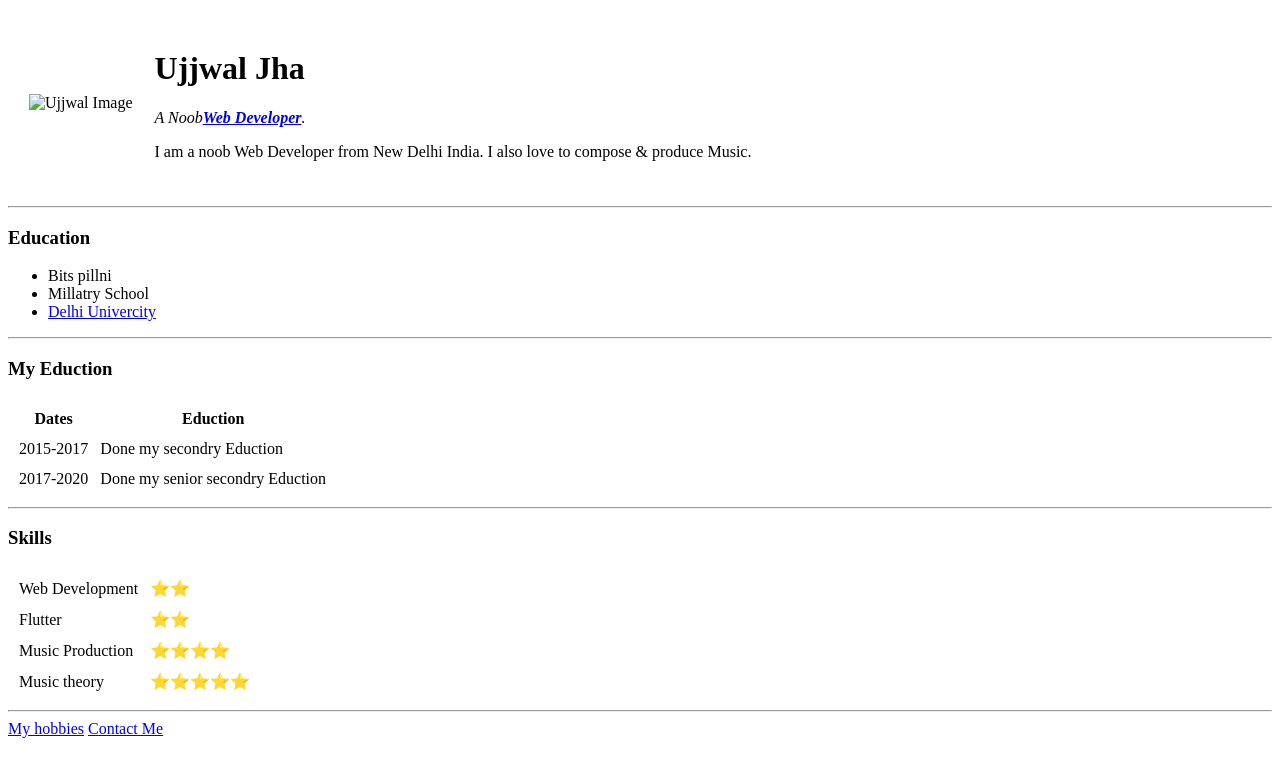
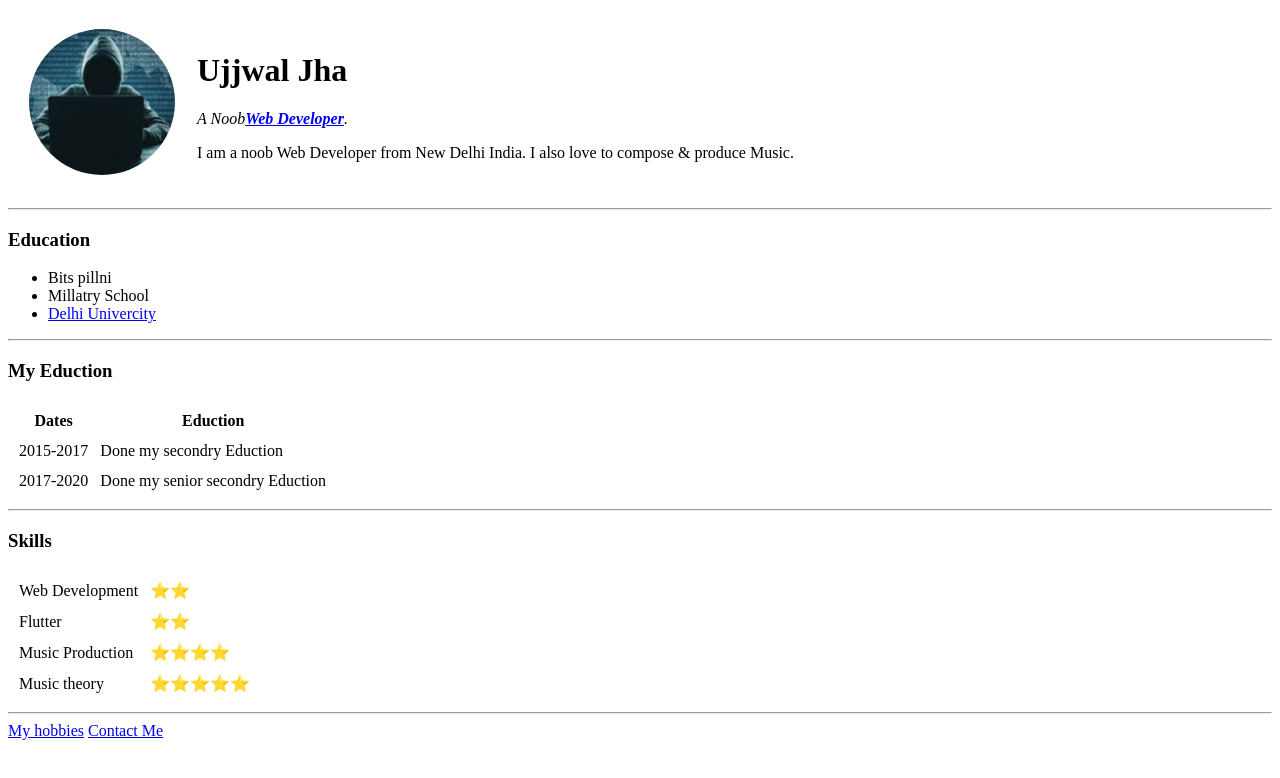
Before and after one commit to ukjha21/cv, a plain HTML site: page index.html in a window 1280 px wide. Drawn offline with Linux system fonts and the light colour scheme.

Commit message:
Update index.html

```diff
--- a/index.html
+++ b/index.html
@@ -7,7 +7,7 @@
 <body>
   <table cellspacing="20">
     <tr>
-      <td><img src="images/circle-cropped.png" alt="Ujjwal Image"></td>
+      <td><img src="circle-cropped.png" alt="Ujjwal Image"></td>
       <td><h1>Ujjwal Jha</h1>
       <p><em>A Noob<strong><a href="https://en.wikipedia.org/wiki/Web_developer">Web Developer</a></strong>.</em></p>
       <p>I am a noob Web Developer from New Delhi India. I also love to compose & produce Music.</p>
```
